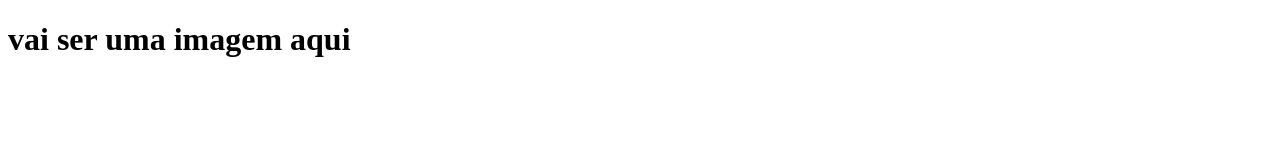
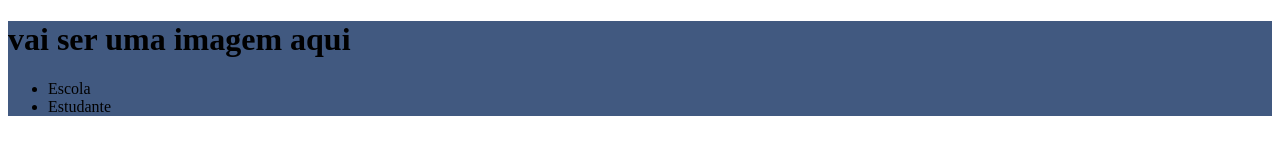
Before and after one commit to laryssascalia/site-1-trimestre, a plain HTML site: page larrysinha/index.html in a window 1280 px wide. Drawn offline with Linux system fonts and the light colour scheme.

Commit message:
Add files via upload

```diff
--- a/larrysinha/index.html
+++ b/larrysinha/index.html
@@ -5,8 +5,15 @@
     <meta http-equiv="X-UA-Compatible" content="IE=edge">
     <meta name="viewport" content="width=device-width, initial-scale=1.0">
     <title>Document</title>
+<link rel="stylesheet" href="style.css">
 </head>
 <body>
-    <h1>vai ser uma imagem aqui</h1>
+    <header>
+        <h1>vai ser uma imagem aqui</h1>
+        <ul>
+            <li>Escola</li>
+            <li>Estudante</li>
+        </ul>
+    </header>
 </body>
 </html>
--- a/larrysinha/style.css
+++ b/larrysinha/style.css
@@ -1,3 +1,4 @@
-body{
-    background-color: #424e61;
+header {
+    background-color: #415980
+                               ;
 }
```
